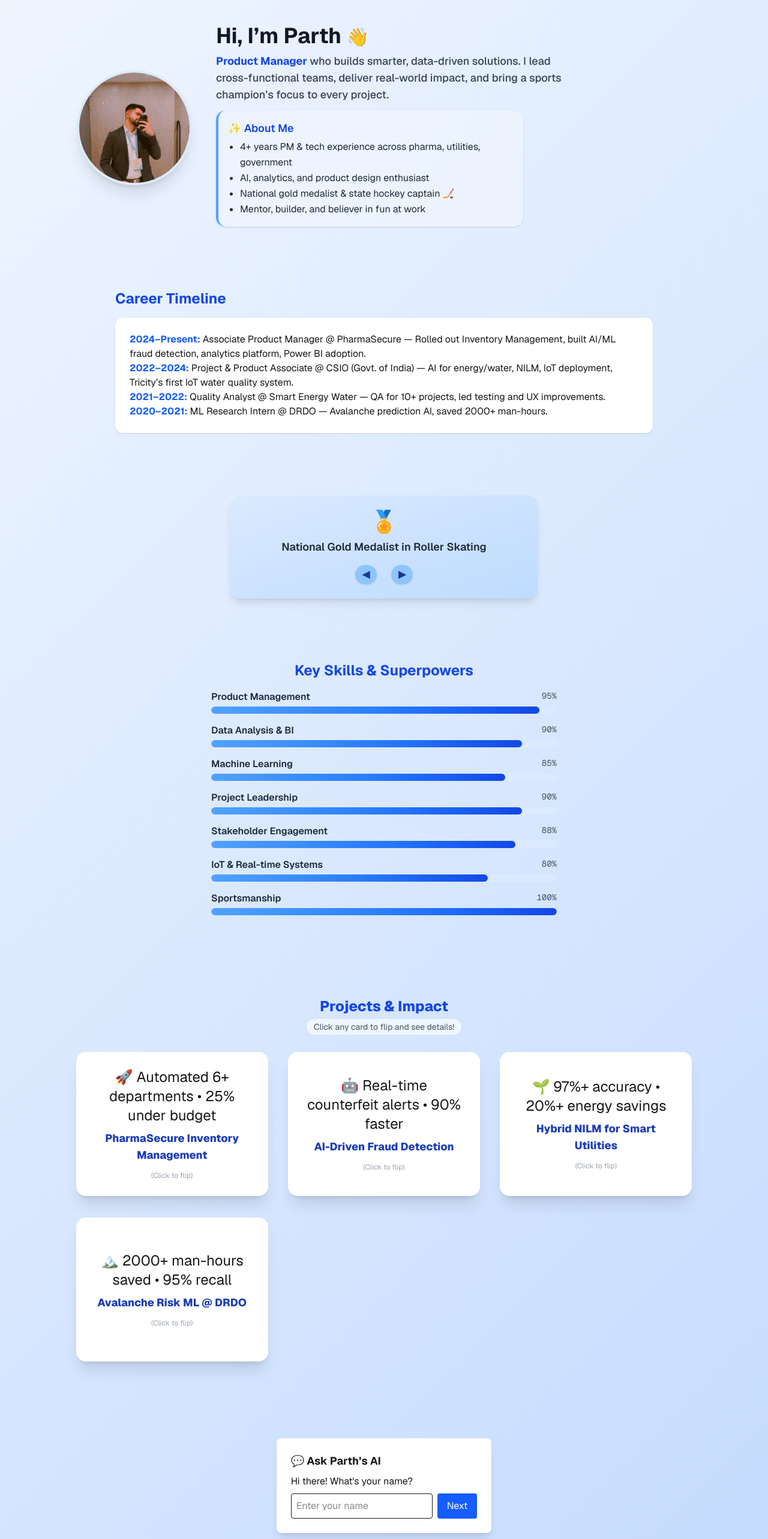
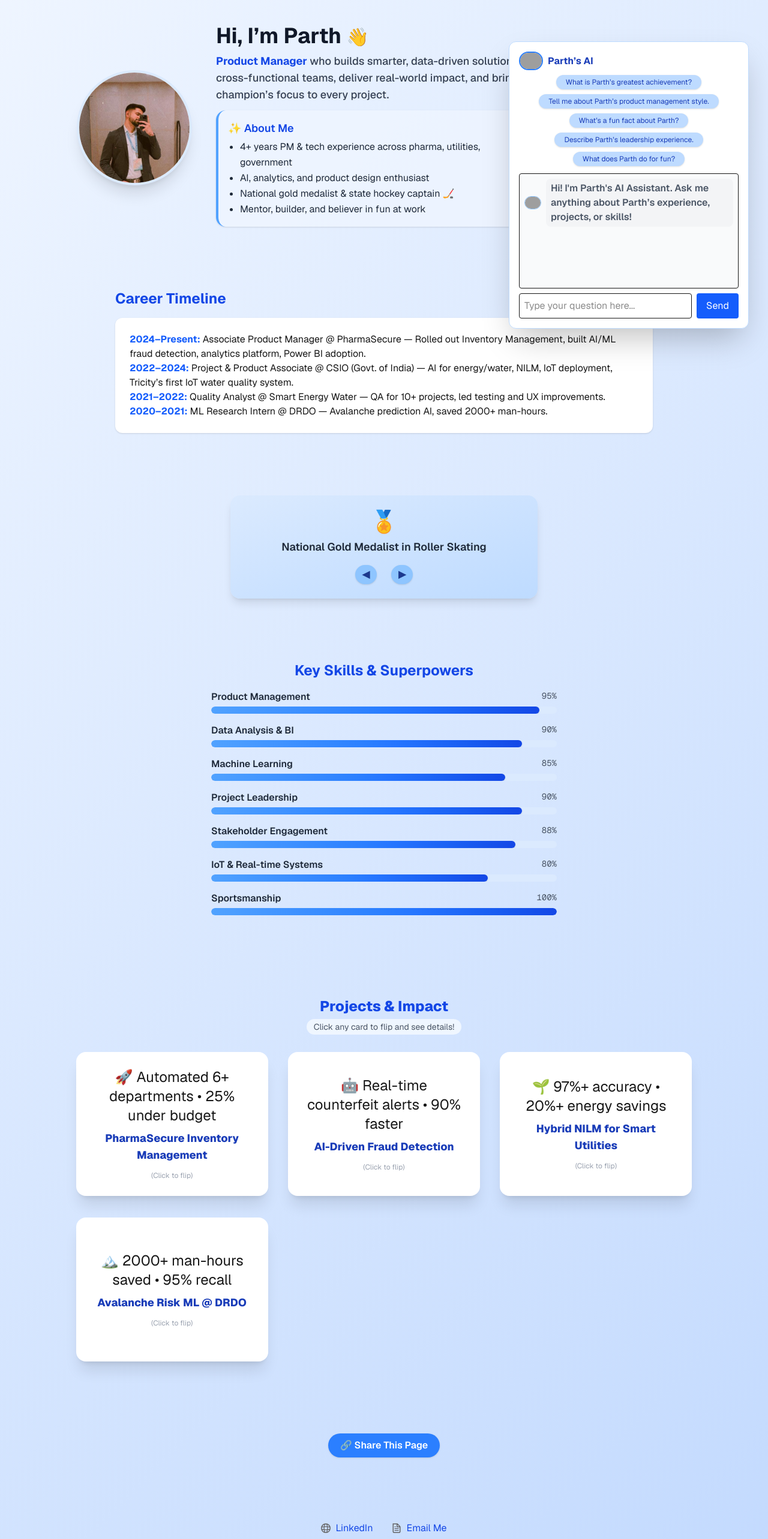
Before and after one commit to Skater000333/nextjs-boilerplate, a Next.js app: page / in a window 1280 px wide. Shown: the part 220-2786 px from the top of the page at 60% size. Built offline with nearby package versions, Linux system fonts and the light colour scheme; grey boxes are pictures that could not be loaded.

Commit message:
updated chatbot

```diff
--- a/app/Chatbot.tsx
+++ b/app/Chatbot.tsx
@@ -1,5 +1,6 @@
 "use client";
 import React, { useState } from "react";
+import Image from "next/image";
 
 const suggestedQuestions = [
   "What is Parth’s greatest achievement?",
@@ -10,41 +11,14 @@ const suggestedQuestions = [
 ];
 
 export default function Chatbot() {
-  const [intro, setIntro] = useState({ name: "", purpose: "" });
-  const [step, setStep] = useState(0); // 0: ask name, 1: ask purpose, 2: chat
-  const [messages, setMessages] = useState<any[]>([]);
+  const [messages, setMessages] = useState([
+    {
+      role: "assistant",
+      content: "Hi! I'm Parth's AI Assistant. Ask me anything about Parth’s experience, projects, or skills!",
+    }
+  ]);
   const [input, setInput] = useState("");
   const [loading, setLoading] = useState(false);
-
-  // Ask for name first, then purpose
-  const handleIntroSubmit = async () => {
-    if (step === 0 && input.trim()) {
-      setIntro((i) => ({ ...i, name: input.trim() }));
-      setInput("");
-      setStep(1);
-    } else if (step === 1 && input.trim()) {
-      setIntro((i) => ({ ...i, purpose: input.trim() }));
-      setStep(2);
-      setInput("");
-      setMessages([
-        {
-          role: "assistant",
-          content: `Welcome, ${input.trim()}! Thanks for visiting Parth's portfolio. I see you're here for: "${input.trim()}". Ask me anything about Parth's career, achievements, or personality!`,
-        },
-      ]);
-      // Save visitor info to your backend for analytics
-      try {
-        await fetch("/api/visitor", {
-          method: "POST",
-          headers: { "Content-Type": "application/json" },
-          body: JSON.stringify({ name: intro.name, purpose: input.trim() }),
-        });
-      } catch (e) {
-        // Silently fail if API isn't set up or fails
-        // console.error("Visitor log failed:", e);
-      }
-    }
-  };
 
   // Main chat function
   const sendMessage = async (messageOverride?: string) => {
@@ -58,10 +32,7 @@ export default function Chatbot() {
     const res = await fetch("/api/chat", {
       method: "POST",
       headers: { "Content-Type": "application/json" },
-      body: JSON.stringify({
-        intro,
-        messages: newMessages,
-      }),
+      body: JSON.stringify({ messages: newMessages }),
     });
     const data = await res.json();
 
@@ -74,38 +45,23 @@ export default function Chatbot() {
     setLoading(false);
   };
 
-  // UI
   return (
-    <div className="bg-white rounded-lg shadow-lg p-6 max-w-xl mx-auto mt-8">
-      <h3 className="font-bold text-lg mb-2">💬 Ask Parth’s AI</h3>
-      {step < 2 ? (
-        <div>
-          <div className="mb-2">
-            {step === 0
-              ? "Hi there! What's your name?"
-              : `Hi ${intro.name}! What's your purpose for visiting today? (eg: recruiter, collaboration, just curious...)`}
+    <div
+      className="fixed bottom-8 right-8 z-40"
+      style={{ minWidth: 350, maxWidth: 400 }}
+    >
+      <div className="bg-white rounded-xl shadow-2xl p-4 max-w-full flex flex-col border border-blue-200">
+        <div className="flex items-center mb-2">
+          <Image
+            src="/avatar.png"
+            alt="Chatbot Avatar"
+            width={40}
+            height={40}
+            className="rounded-full border-2 border-blue-500"
+          />
+          <span className="font-bold text-blue-800 ml-2">Parth’s AI</span>
         </div>
-          <div className="flex gap-2">
-            <input
-              className="border rounded p-2 flex-1"
-              type="text"
-              value={input}
-              disabled={loading}
-              placeholder={step === 0 ? "Enter your name" : "Enter your reason"}
-              onChange={e => setInput(e.target.value)}
-              onKeyDown={e => e.key === "Enter" && handleIntroSubmit()}
-            />
-            <button
-              className="bg-blue-600 text-white rounded px-4 py-2"
-              disabled={loading || !input}
-              onClick={handleIntroSubmit}
-            >
-              Next
-            </button>
-          </div>
-        </div>
-      ) : (
-        <>
+
         {/* Suggested Questions */}
         <div className="mb-3 flex flex-wrap gap-2 justify-center">
           {suggestedQuestions.map((q) => (
@@ -124,18 +80,30 @@ export default function Chatbot() {
           {messages.map((msg, i) => (
             <div
               key={i}
-                className={msg.role === "user" ? "text-right" : "text-left"}
+              className={
+                msg.role === "user"
+                  ? "text-right flex justify-end items-center mb-1"
+                  : "text-left flex items-center mb-1"
+              }
             >
+              {msg.role === "assistant" && (
+                <Image
+                  src="/avatar.png"
+                  alt="AI Avatar"
+                  width={28}
+                  height={28}
+                  className="rounded-full border border-blue-300 mr-2"
+                />
+              )}
               <span
                 className={
                   msg.role === "user"
-                      ? "font-semibold text-blue-600"
-                      : "font-semibold text-gray-600"
+                    ? "font-semibold text-blue-600 bg-blue-100 px-2 py-1 rounded-lg"
+                    : "font-semibold text-gray-600 bg-gray-100 px-2 py-1 rounded-lg"
                 }
               >
-                  {msg.role === "user" ? "You" : "AI"}:
-                </span>{" "}
                 {msg.content}
+              </span>
             </div>
           ))}
           {loading && <div className="text-gray-500 mt-2">Typing…</div>}
@@ -158,8 +126,7 @@ export default function Chatbot() {
             Send
           </button>
         </div>
-        </>
-      )}
+      </div>
     </div>
   );
 }
--- a/app/page.tsx
+++ b/app/page.tsx
@@ -92,8 +92,8 @@ export default function Home() {
         <SkillsBar />
         {/* Projects */}
         <ProjectsSection />
-        {/* Chatbot */}
-        <Chatbot />
+
+
 
         {/* Share Button */}
         <div className="flex justify-center my-6">
@@ -150,6 +150,7 @@ export default function Home() {
           Email Me
         </a>
       </footer>
+      <Chatbot />
     </div>
   );
 }
```
Also changed, not shown: 1 other file (tests, documents, lock files or other folders). Lines whose indentation alone changed are shown as unchanged.
